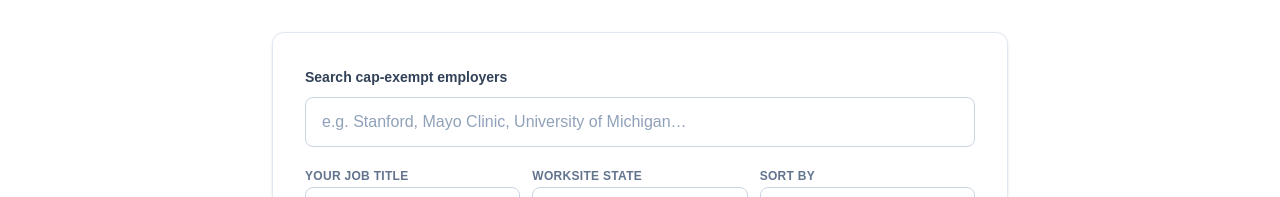
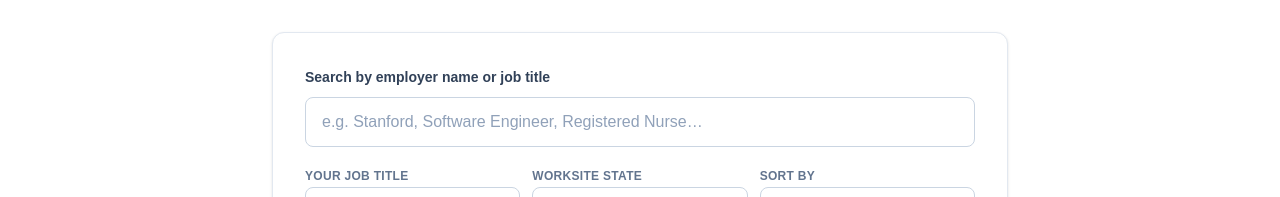
Before and after one commit to mtalha102503/visatalentusa, a Next.js app: page /tools/cap-exempt-employers in a window 1280 px wide. Shown: the part 461-658 px from the top of the page. Built offline with nearby package versions, Linux system fonts and the light colour scheme.

Commit message:
Cap-Exempt Finder: smart search — main search box now matches job titles as well as employer names; clearer label and placeholder

```diff
--- a/app/tools/cap-exempt-employers/CapExemptFinder.tsx
+++ b/app/tools/cap-exempt-employers/CapExemptFinder.tsx
@@ -42,7 +42,13 @@ export default function CapExemptFinder({
   const results = useMemo(() => {
     const q = query.trim().toLowerCase();
     const list = employers.filter((e) => {
-      if (q && !e.name.toLowerCase().includes(q)) return false;
+      if (q) {
+        const nameHit = e.name.toLowerCase().includes(q);
+        const titleHit = e.top_titles.some((t) =>
+          t.title.toLowerCase().includes(q)
+        );
+        if (!nameHit && !titleHit) return false;
+      }
       if (title && !e.top_titles.some((t) => t.title === title)) return false;
       if (state && !e.top_states.some((s) => s.state === state)) return false;
       return true;
@@ -83,7 +89,7 @@ export default function CapExemptFinder({
         htmlFor="cap-exempt-search"
         className="text-sm font-semibold text-slate-700"
       >
-        Search cap-exempt employers
+        Search by employer name or job title
       </label>
       <input
         id="cap-exempt-search"
@@ -93,7 +99,7 @@ export default function CapExemptFinder({
           setQuery(e.target.value);
           setShown(PAGE);
         }}
-        placeholder="e.g. Stanford, Mayo Clinic, University of Michigan…"
+        placeholder="e.g. Stanford, Software Engineer, Registered Nurse…"
         autoComplete="off"
         className="mt-2 w-full rounded-lg border border-slate-300 px-4 py-3 text-slate-900 placeholder:text-slate-400 focus:border-blue-600 focus:outline-none focus:ring-2 focus:ring-blue-100"
       />
```
